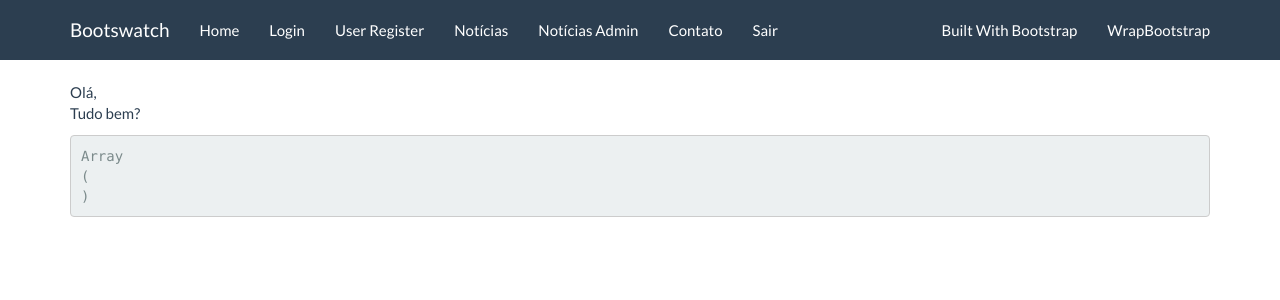
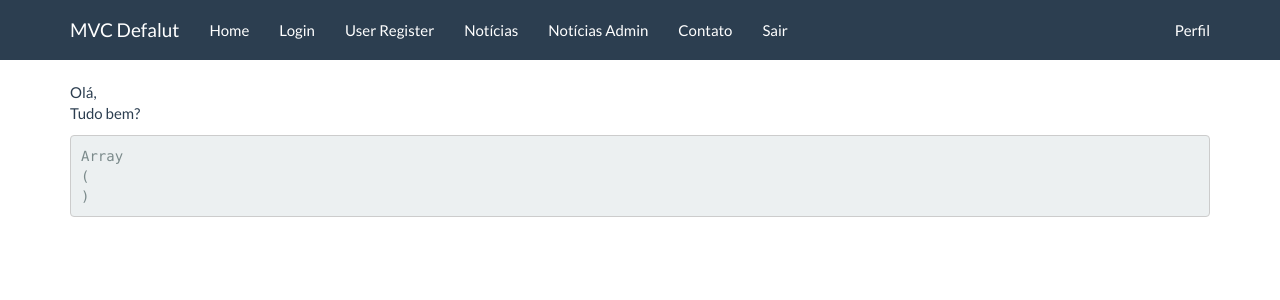
Before and after one commit to adrianoapi/php-mvc-default, a PHP site: page / in a window 1280 px wide. Shown: the top 300 px of the page. Run offline with PHP 8.4, Linux system fonts and the light colour scheme; some libraries are stand-ins or nearby versions.

Commit message:
update no html

```diff
--- a/views/_includes/header.php
+++ b/views/_includes/header.php
@@ -29,7 +29,7 @@
         <div class="navbar navbar-default navbar-fixed-top">
             <div class="container">
                 <div class="navbar-header">
-                    <a href="../" class="navbar-brand">Bootswatch</a>
+                    <a href="../" class="navbar-brand">MVC Defalut</a>
                     <button class="navbar-toggle" type="button" data-toggle="collapse" data-target="#navbar-main">
                         <span class="icon-bar"></span>
                         <span class="icon-bar"></span>
@@ -48,8 +48,7 @@
                     </ul>
 
                     <ul class="nav navbar-nav navbar-right">
-                        <li><a href="http://builtwithbootstrap.com/" target="_blank">Built With Bootstrap</a></li>
-                        <li><a href="https://wrapbootstrap.com/?ref=bsw" target="_blank">WrapBootstrap</a></li>
+                        <li><a href="#" target="_blank">Perfil</a></li>
                     </ul>
 
                 </div>
```
Also changed, not shown: controllers/NoticiasController.php (+0 -9 lines).
